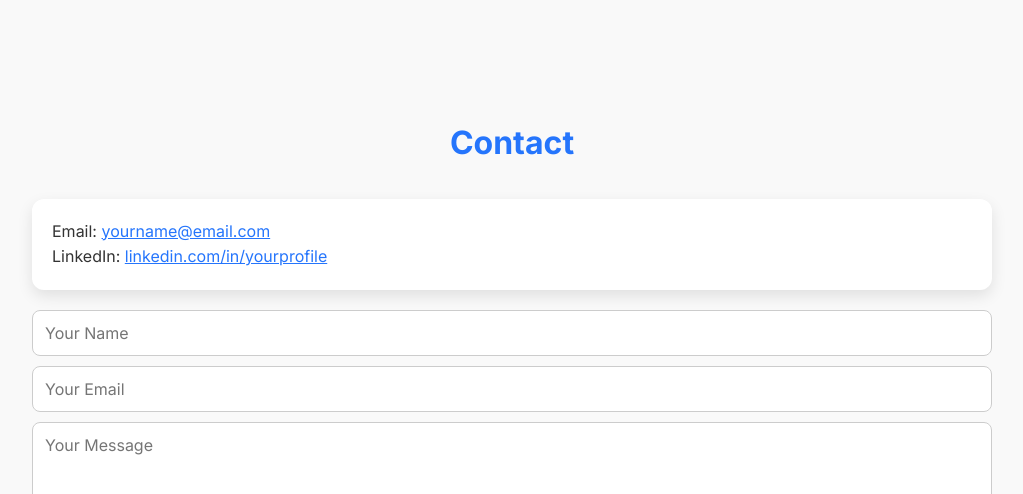
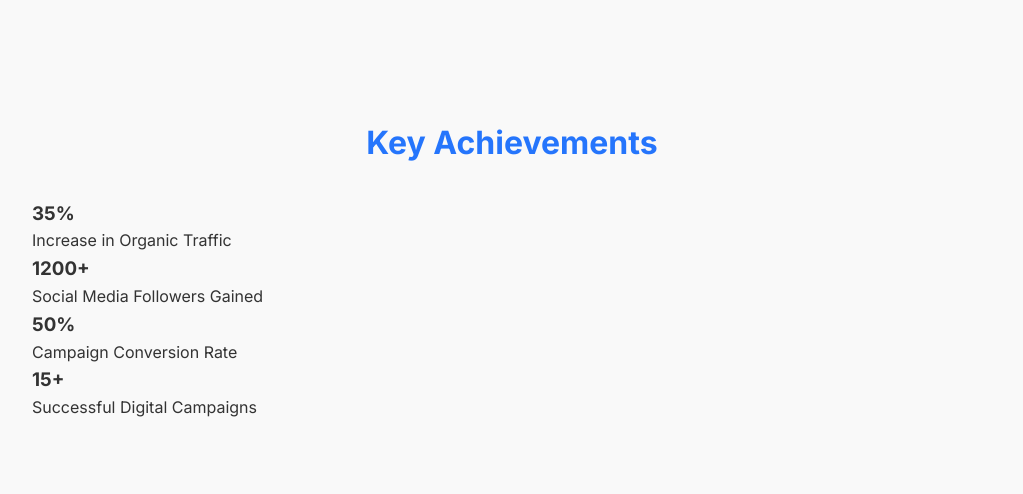
Before and after one commit to prabin9653/prabin9653.github.io, a plain HTML site: page index.html in a window 1280 px wide. Shown: the part 2306-2800 px from the top of the page, without its empty margins (128-1151 px from the left). Drawn offline with Linux system fonts and the light colour scheme.

Commit message:
Update index.html

```diff
--- a/index.html
+++ b/index.html
@@ -6,7 +6,6 @@
   <meta name="viewport" content="width=device-width, initial-scale=1.0">
   <meta name="description" content="Prabin Neupane | Digital Marketing Portfolio. SEO, Content Marketing, Social Media, Growth Strategy.">
   <link rel="stylesheet" href="style.css">
-  <!-- Google Fonts -->
   <link href="https://fonts.googleapis.com/css2?family=Inter:wght@400;600;700&display=swap" rel="stylesheet">
 </head>
 <body>
@@ -22,6 +21,7 @@
     <a href="#tools">Tools</a>
     <a href="#experience">Experience</a>
     <a href="#projects">Projects</a>
+    <a href="#metrics">Metrics</a>
     <a href="#contact">Contact</a>
   </nav>
 </header>
@@ -49,7 +49,6 @@
   <!-- Skills Section -->
   <section id="skills" class="section fade-in">
     <h2>Core Skills</h2>
-
     <div class="skills">
       <div class="skill">
         <p>SEO & GEO</p>
@@ -68,7 +67,6 @@
         <div class="skill-bar"><span style="width: 75%;"></span></div>
       </div>
     </div>
-
   </section>
 
   <!-- Tools Section -->
@@ -121,6 +119,29 @@
     </div>
   </section>
 
+  <!-- Metrics Section -->
+  <section id="metrics" class="section fade-in">
+    <h2>Key Achievements</h2>
+    <div class="metrics-container">
+      <div class="metric">
+        <h3><span class="counter" data-target="35">0</span>%</h3>
+        <p>Increase in Organic Traffic</p>
+      </div>
+      <div class="metric">
+        <h3><span class="counter" data-target="1200">0</span>+</h3>
+        <p>Social Media Followers Gained</p>
+      </div>
+      <div class="metric">
+        <h3><span class="counter" data-target="50">0</span>%</h3>
+        <p>Campaign Conversion Rate</p>
+      </div>
+      <div class="metric">
+        <h3><span class="counter" data-target="15">0</span>+</h3>
+        <p>Successful Digital Campaigns</p>
+      </div>
+    </div>
+  </section>
+
   <!-- Contact Section -->
   <section id="contact" class="section fade-in">
     <h2>Contact</h2>
@@ -135,7 +156,6 @@
       <textarea name="message" placeholder="Your Message" rows="5" required></textarea>
       <button type="submit">Send Message</button>
     </form>
-
   </section>
 
 </main>
@@ -144,7 +164,7 @@
   © 2025 Prabin Neupane
 </footer>
 
-<!-- Smooth scrolling and skill bar animation -->
+<!-- Scripts -->
 <script>
   // Smooth Scroll
   const links = document.querySelectorAll('nav a');
@@ -164,6 +184,23 @@
       bar.style.width = width;
     }, 500);
   });
+
+  // Animated Counters
+  const counters = document.querySelectorAll('.counter');
+  counters.forEach(counter => {
+    const updateCount = () => {
+      const target = +counter.getAttribute('data-target');
+      const count = +counter.innerText;
+      const increment = target / 100;
+      if (count < target) {
+        counter.innerText = Math.ceil(count + increment);
+        setTimeout(updateCount, 20);
+      } else {
+        counter.innerText = target;
+      }
+    };
+    updateCount();
+  });
 </script>
 
 </body>
```
